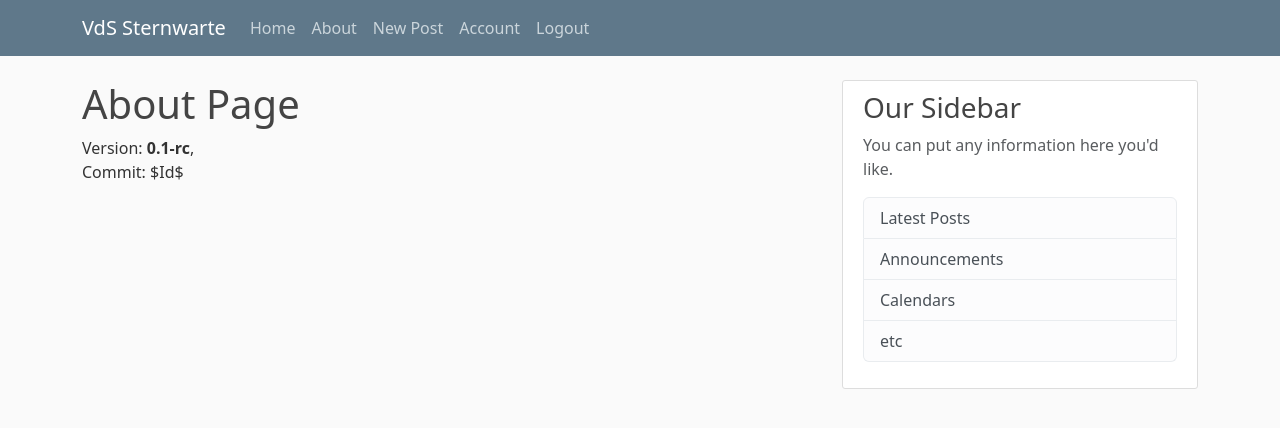
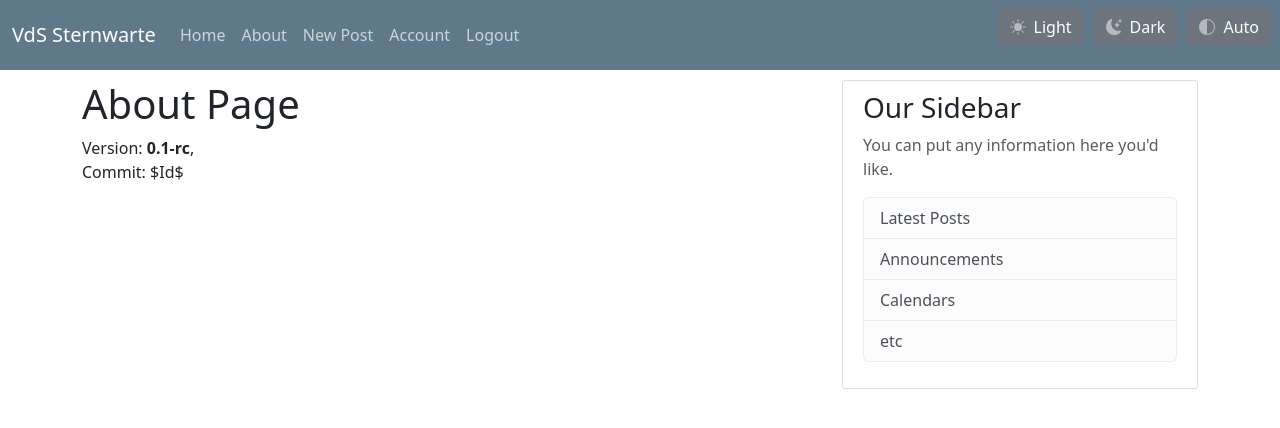
Before and after one commit to peter-englmaier/vds-sternwarte, a Flask app: page /about in a window 1280 px wide. Shown: the top 428 px of the page. Run offline with Flask 3, Linux system fonts and the light colour scheme; the visitor is signed in with stand-in values (Sample User, id 1); data that the repository does not hold is empty; parts of the project's set-up code (start-up, migrations or seed data) failed here and were passed over; some libraries are stand-ins or nearby versions.

Commit message:
New Layout

```diff
--- a/webapp/static/main.css
+++ b/webapp/static/main.css
@@ -1,11 +1,5 @@
 body {
-  background: #fafafa;
-  color: #333333;
-  margin-top: 5rem;
-}
-
-h1, h2, h3, h4, h5, h6 {
-  color: #444444;
+   margin-top: 5rem;
 }
 
 .bg-steel {
@@ -25,15 +19,10 @@ h1, h2, h3, h4, h5, h6 {
 }
 
 .content-section {
-  background: #ffffff;
   padding: 10px 20px;
   border: 1px solid #dddddd;
   border-radius: 3px;
   margin-bottom: 20px;
-}
-
-.article-title {
-  color: #444444;
 }
 
 a.article-title:hover {
--- a/webapp/templates/layout.html
+++ b/webapp/templates/layout.html
@@ -1,5 +1,5 @@
 <!DOCTYPE html>
-<html>
+<html data-bs-theme="auto">
   <head>
  <!-- Required meta tags -->
  <meta charset="utf-8">
@@ -11,6 +11,8 @@
  <link rel="stylesheet" type="text/css" href="{{ url_for('static', filename='main.css') }}">
  <!-- htmx https://unpkg.com/htmx.org@2.0.3 -->
  <script src="{{ url_for('static', filename='htmx-2.0.3.min.js') }}"></script>
+
+
 
     {% if title %}
         <title>{{ g.site_title }} - {{ title }}</title>
@@ -47,6 +49,41 @@
             </div>
           </div>
         </div>
+
+<!-- Darkmode HTML Beginn -->
+  <ul class="list-unstyled btn-group">
+    <li>
+      <button type="button" class="btn btn-outline-secondary me-2 d-flex align-items-center active" data-bs-theme-value="light" aria-pressed="false">
+        <svg class="me-2 opacity-50" width="16" height="16" fill="currentColor"><use href="#sun-fill"></use></svg>
+        Light
+      </button>
+    </li>
+    <li>
+      <button type="button" class="btn btn-outline-secondary me-2 d-flex align-items-center active" data-bs-theme-value="dark" aria-pressed="false">
+        <svg class="me-2 opacity-50" width="16" height="16" fill="currentColor"><use href="#moon-stars-fill"></use></svg>
+        Dark
+      </button>
+    </li>
+    <li>
+      <button type="button" class="btn btn-outline-secondary me-2 d-flex align-items-center active" data-bs-theme-value="auto" aria-pressed="true">
+        <svg class="me-2 opacity-50" width="16" height="16" fill="currentColor"><use href="#circle-half"></use></svg>
+        Auto
+      </button>
+    </li>
+    </ul>
+<svg xmlns="http://www.w3.org/2000/svg" class="d-none">
+      <symbol id="circle-half" viewBox="0 0 16 16">
+        <path d="M8 15A7 7 0 1 0 8 1v14zm0 1A8 8 0 1 1 8 0a8 8 0 0 1 0 16z"/>
+      </symbol>
+      <symbol id="moon-stars-fill" viewBox="0 0 16 16">
+        <path d="M6 .278a.768.768 0 0 1 .08.858 7.208 7.208 0 0 0-.878 3.46c0 4.021 3.278 7.277 7.318 7.277.527 0 1.04-.055 1.533-.16a.787.787 0 0 1 .81.316.733.733 0 0 1-.031.893A8.349 8.349 0 0 1 8.344 16C3.734 16 0 12.286 0 7.71 0 4.266 2.114 1.312 5.124.06A.752.752 0 0 1 6 .278z"/>
+        <path d="M10.794 3.148a.217.217 0 0 1 .412 0l.387 1.162c.173.518.579.924 1.097 1.097l1.162.387a.217.217 0 0 1 0 .412l-1.162.387a1.734 1.734 0 0 0-1.097 1.097l-.387 1.162a.217.217 0 0 1-.412 0l-.387-1.162A1.734 1.734 0 0 0 9.31 6.593l-1.162-.387a.217.217 0 0 1 0-.412l1.162-.387a1.734 1.734 0 0 0 1.097-1.097l.387-1.162zM13.863.099a.145.145 0 0 1 .274 0l.258.774c.115.346.386.617.732.732l.774.258a.145.145 0 0 1 0 .274l-.774.258a1.156 1.156 0 0 0-.732.732l-.258.774a.145.145 0 0 1-.274 0l-.258-.774a1.156 1.156 0 0 0-.732-.732l-.774-.258a.145.145 0 0 1 0-.274l.774-.258c.346-.115.617-.386.732-.732L13.863.1z"/>
+      </symbol>
+      <symbol id="sun-fill" viewBox="0 0 16 16">
+        <path d="M8 12a4 4 0 1 0 0-8 4 4 0 0 0 0 8zM8 0a.5.5 0 0 1 .5.5v2a.5.5 0 0 1-1 0v-2A.5.5 0 0 1 8 0zm0 13a.5.5 0 0 1 .5.5v2a.5.5 0 0 1-1 0v-2A.5.5 0 0 1 8 13zm8-5a.5.5 0 0 1-.5.5h-2a.5.5 0 0 1 0-1h2a.5.5 0 0 1 .5.5zM3 8a.5.5 0 0 1-.5.5h-2a.5.5 0 0 1 0-1h2A.5.5 0 0 1 3 8zm10.657-5.657a.5.5 0 0 1 0 .707l-1.414 1.415a.5.5 0 1 1-.707-.708l1.414-1.414a.5.5 0 0 1 .707 0zm-9.193 9.193a.5.5 0 0 1 0 .707L3.05 13.657a.5.5 0 0 1-.707-.707l1.414-1.414a.5.5 0 0 1 .707 0zm9.193 2.121a.5.5 0 0 1-.707 0l-1.414-1.414a.5.5 0 0 1 .707-.707l1.414 1.414a.5.5 0 0 1 0 .707zM4.464 4.465a.5.5 0 0 1-.707 0L2.343 3.05a.5.5 0 1 1 .707-.707l1.414 1.414a.5.5 0 0 1 0 .708z"/>
+      </symbol>
+</svg>
+    <!-- Darkmode HTML End -->
       </nav>
     </header>
     <main role="main" class="container">
@@ -88,5 +125,89 @@
     <script src="{{ url_for('static', filename='popper-1.12.9.min.js') }}" integrity="sha384-ApNbgh9B+Y1QKtv3Rn7W3mgPxhU9K/ScQsAP7hUibX39j7fakFPskvXusvfa0b4Q" crossorigin="anonymous"></script>
     {# bootstrap: https://cdn.jsdelivr.net/npm/bootstrap@5.3.3/dist/js/bootstrap.bundle.min.js #}
     <script src="{{ url_for('static', filename='bootstrap.bundle-5.3.3.min.js') }}" integrity="sha384-YvpcrYf0tY3lHB60NNkmXc5s9fDVZLESaAA55NDzOxhy9GkcIdslK1eN7N6jIeHz" crossorigin="anonymous"></script>
+<!-- Darkmode Java Script Beginn -->
+    <script>
+/*!
+ * Color mode toggler for Bootstrap's docs (https://getbootstrap.com/)
+ * Copyright 2011-2024 The Bootstrap Authors
+ * Licensed under the Creative Commons Attribution 3.0 Unported License.
+ */
+
+(() => {
+  'use strict'
+
+  const getStoredTheme = () => localStorage.getItem('theme')
+  const setStoredTheme = theme => localStorage.setItem('theme', theme)
+
+  const getPreferredTheme = () => {
+    const storedTheme = getStoredTheme()
+    if (storedTheme) {
+      return storedTheme
+    }
+
+    return window.matchMedia('(prefers-color-scheme: dark)').matches ? 'dark' : 'light'
+  }
+
+  const setTheme = theme => {
+    if (theme === 'auto') {
+      document.documentElement.setAttribute('data-bs-theme', (window.matchMedia('(prefers-color-scheme: dark)').matches ? 'dark' : 'light'))
+    } else {
+      document.documentElement.setAttribute('data-bs-theme', theme)
+    }
+  }
+
+  setTheme(getPreferredTheme())
+
+  const showActiveTheme = (theme, focus = false) => {
+    const themeSwitcher = document.querySelector('#bd-theme')
+
+    if (!themeSwitcher) {
+      return
+    }
+
+    const themeSwitcherText = document.querySelector('#bd-theme-text')
+    //const activeThemeIcon = document.querySelector('.theme-icon-active use')
+    const btnToActive = document.querySelector(`[data-bs-theme-value="${theme}"]`)
+    //const svgOfActiveBtn = btnToActive.querySelector('svg use').getAttribute('href')
+
+    document.querySelectorAll('[data-bs-theme-value]').forEach(element => {
+      element.classList.remove('active')
+      element.setAttribute('aria-pressed', 'false')
+    })
+
+    btnToActive.classList.add('active')
+    btnToActive.setAttribute('aria-pressed', 'true')
+    //activeThemeIcon.setAttribute('href', svgOfActiveBtn)
+    const themeSwitcherLabel = `${themeSwitcherText.textContent} (${btnToActive.dataset.bsThemeValue})`
+    themeSwitcher.setAttribute('aria-label', themeSwitcherLabel)
+
+    if (focus) {
+      themeSwitcher.focus()
+    }
+  }
+
+  window.matchMedia('(prefers-color-scheme: dark)').addEventListener('change', () => {
+    const storedTheme = getStoredTheme()
+    if (storedTheme !== 'light' && storedTheme !== 'dark') {
+      setTheme(getPreferredTheme())
+    }
+  })
+
+  window.addEventListener('DOMContentLoaded', () => {
+    showActiveTheme(getPreferredTheme())
+
+    document.querySelectorAll('[data-bs-theme-value]')
+      .forEach(toggle => {
+        toggle.addEventListener('click', () => {
+          const theme = toggle.getAttribute('data-bs-theme-value')
+          setStoredTheme(theme)
+          setTheme(theme)
+          showActiveTheme(theme, true)
+        })
+      })
+  })
+})()
+<!-- Darkmode Java Script End-->
+</script>
   </body>
 </html>
```
Lines whose indentation alone changed are shown as unchanged.
